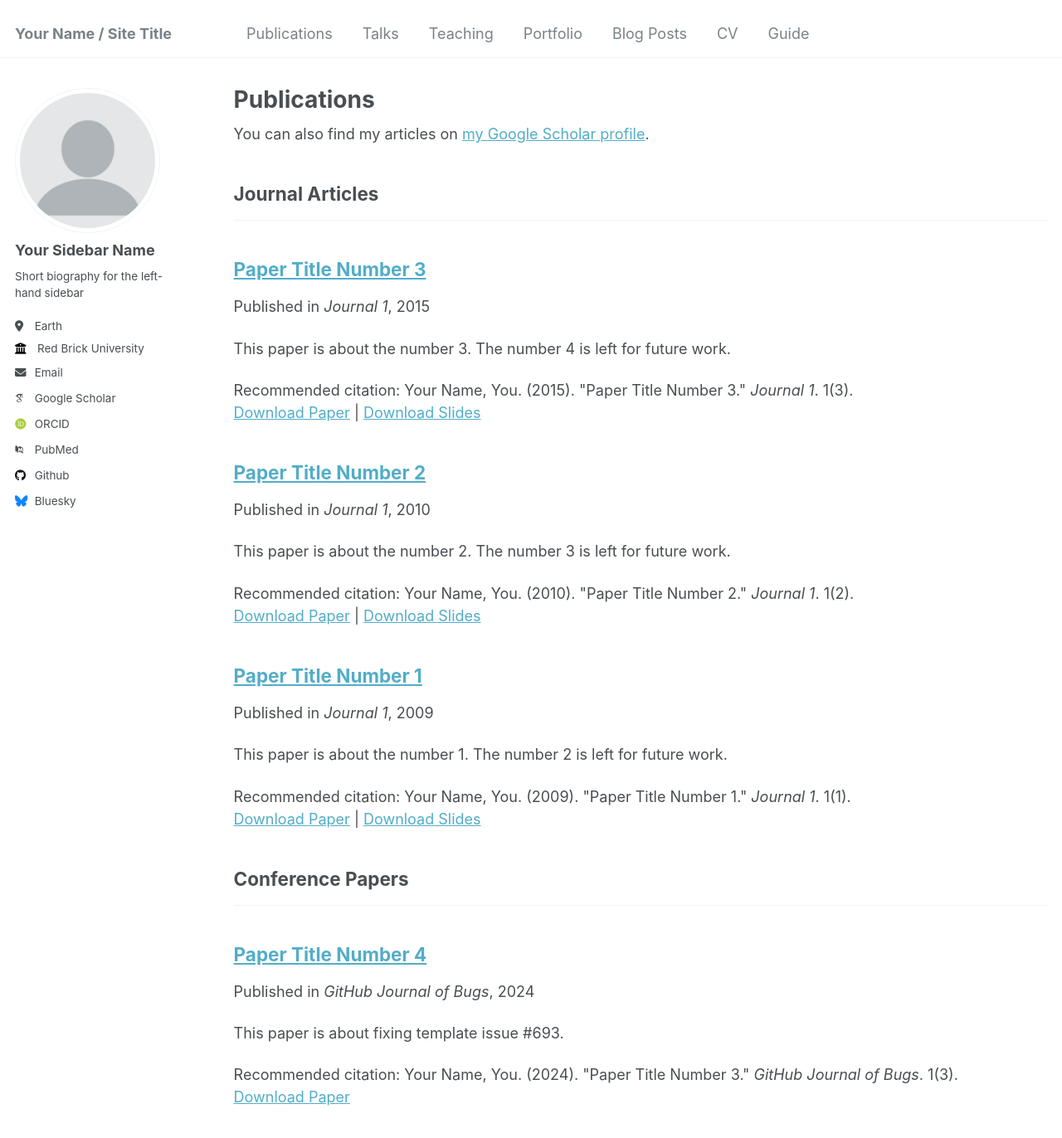
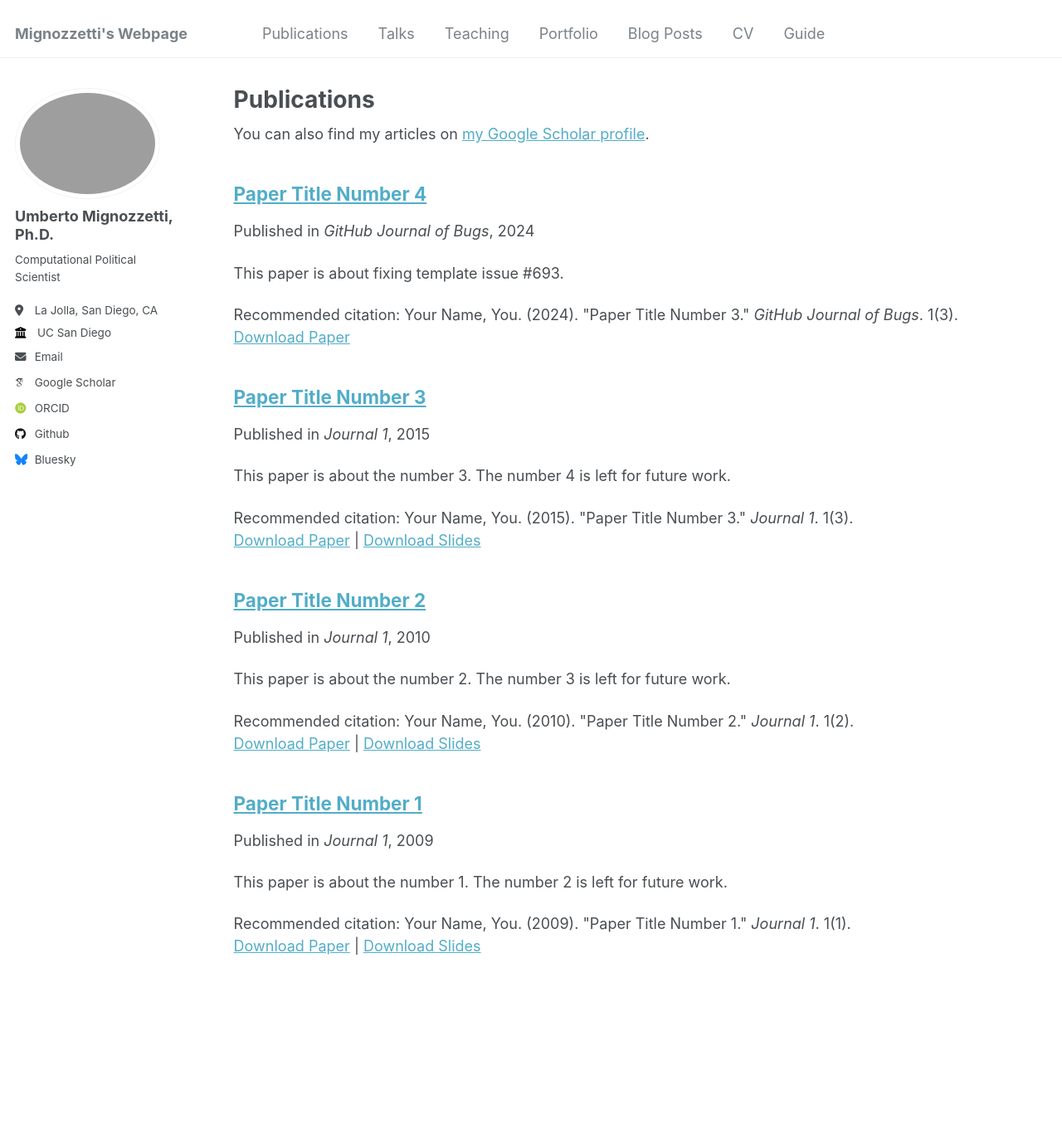
Before and after one commit to umbertomig/umbertomig.github.io, a Jekyll site: the page built from _pages/publications.html, in a window 1280 px wide and 1400 px high. Shown: the top 1372 px of the window at 83% size. Built offline with Jekyll 4.4.1, drawn with Linux system fonts in a browser that asks for light colours; some web fonts are replaced; some of the changed text lies outside the part shown.

Commit message:
webpage configurations and  changes to readme markdown folder

```diff
--- a/_config.yml
+++ b/_config.yml
@@ -8,11 +8,11 @@
 
 # Basic Site Settings
 locale                   : "en-US"
-title                    : "Your Name / Site Title"
+title                    : "Mignozzetti's Webpage"
 title_separator          : "-"
-name                     : &name "Your Name"
+name                     : &name "Umberto Mignozzetti"
 description              : &description "personal description"
-url                      : https://academicpages.github.io # the base hostname & protocol for your site e.g. "https://mmistakes.github.io"
+url                      : https://umbertomig.github.io
 baseurl                  : "" # the subpath of your site, e.g. "/blog"
 repository               : "academicpages/academicpages.github.io"
 
@@ -21,34 +21,33 @@ repository               : "academicpages/academicpages.github.io"
 #               Additional customization can be done by editing /_includes/author-profile.html
 author:
   # Biographic information
-  avatar           : "profile.png"
-  name             : "Your Sidebar Name"
+  avatar           : "migpic.png"
+  name             : "Umberto Mignozzetti, Ph.D."
   pronouns         : # example: "she/her"
-  bio              : "Short biography for the left-hand sidebar"
-  location         : "Earth"
-  employer         : "Red Brick University"
+  bio              : "Computational Political Scientist"
+  location         : "La Jolla, San Diego, CA"
+  employer         : "UC San Diego"
   uri              : # URL
-  email            : "none@example.org"
+  email            : "umbertomig@ucsd.edu"
 
   # Academic websites
   arxiv            : # URL - Update with the correct link to your profile
-  googlescholar    : "https://scholar.google.com/citations?user=PS_CX0AAAAAJ"
+  googlescholar    : "https://scholar.google.com/citations?user=0bmINk4AAAAJ&hl=en"
   impactstory      : # URL
-  orcid            : "http://orcid.org/yourorcidurl"
-  semantic         : # URL
-  pubmed           : "https://www.ncbi.nlm.nih.gov/pubmed/?term=john+snow"
+  orcid            : "https://orcid.org/0000-0001-6234-7884"
+  pubmed           : # "https://www.ncbi.nlm.nih.gov/pubmed/?term=john+snow"
   researchgate     : # URL
 
   # Repositories and software development
   bitbucket        : # Username - Update with your username on the site
   codepen          : # Username
   dribbble         : # Username
-  github           : "academicpages"
+  github           : "umbertomig"
   kaggle           : # Username
   stackoverflow    : # User number or user number and name (i.e., use "1" or "1/jeff-atwood")
 
   # Social media
-  bluesky          : "bsky.app" # Replace this with you Bluesky username
+  bluesky          : "umbertomig.bsky.social" # Replace this with you Bluesky username
   facebook         : # Username
   flickr           : # Username
   foursquare       : # Username
@@ -73,14 +72,6 @@ author:
   youtube          : # Username
   zhihu            : # URL
 
-# Publication Category - The following the list of publication categories and their headings
-publication_category:
-  books:
-    title: 'Books'
-  manuscripts:
-    title: 'Journal Articles'
-  conferences:
-    title: 'Conference Papers'
 
 # Site Settings
 teaser                   :  # filename of teaser fallback teaser image placed in /images/, .e.g. "500x300.png"
@@ -145,7 +136,7 @@ social:
 
 # Analytics
 analytics:
-  provider               :  "false" # false (default), "google", "google-universal", "google-analytics-4", "custom"
+  provider               :  "google-universal" # false (default), "google", "google-universal", "google-analytics-4", "custom"
   google:
     tracking_id          :
 
@@ -160,24 +151,23 @@ exclude:
   - "*.sublime-workspace"
   - .asset-cache
   - .bundle
-  - .github
   - .jekyll-assets-cache
   - .sass-cache
+  - CHANGELOG
+  - Capfile
+  - Gemfile
+  - Gruntfile.js
+  - LICENSE
+  - README
+  - Rakefile
   - assets/js/_main.js
   - assets/js/plugins
   - assets/js/vendor
-  - CHANGELOG
-  - Capfile
   - config
-  - Gemfile
-  - Gruntfile.js
   - gulpfile.js
-  - LICENSE
   - log
   - node_modules
-  - package.json*
-  - Rakefile
-  - README
+  - package.json
   - tmp
   - vendor
 keep_files:
@@ -207,7 +197,7 @@ kramdown:
   enable_coderay: false
 
 
-# These settings control the types of collections used by the template
+# Collections
 collections:
   teaching:
     output: true
@@ -223,7 +213,7 @@ collections:
     permalink: /:collection/:path/
 
 
-# These settings control how pages and collections are included in the site
+# Defaults
 defaults:
   # _posts
   - scope:
```
Also changed, not shown: README.md (+3 -49 lines).
